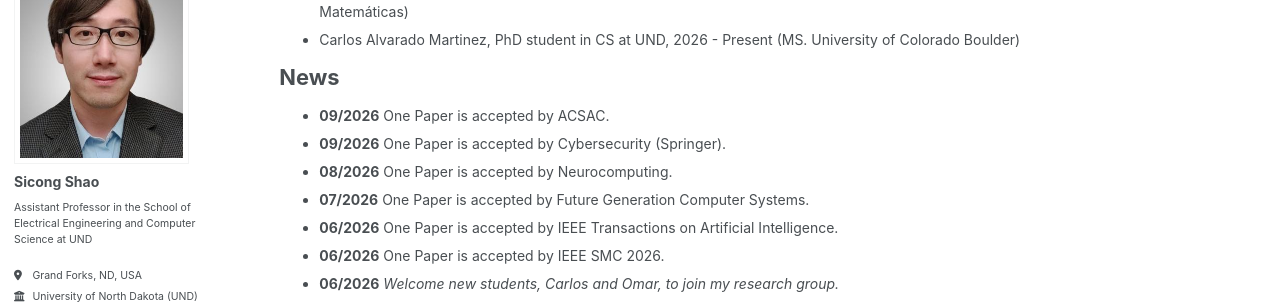
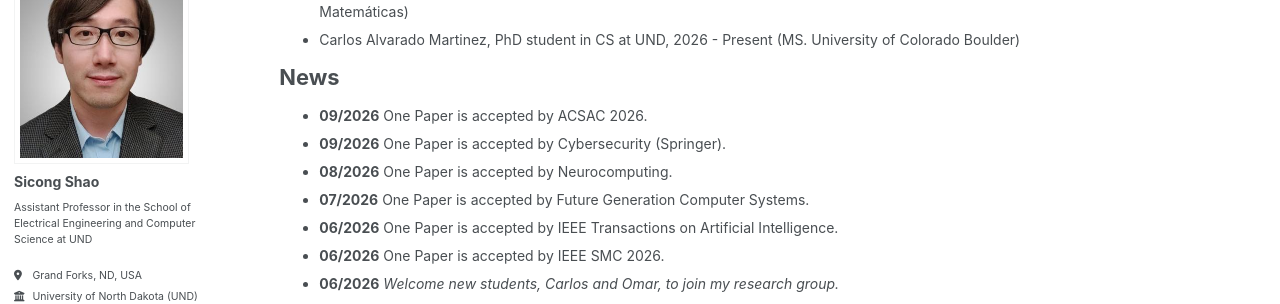
Before and after one commit to sicongshao/sicongshao.github.io, a Jekyll site: the page built from _pages/about.md, in a window 1280 px wide and 900 px high, scrolled down 627 px. Shown: the part 153-457 px from the top of the window. Built offline with Jekyll 4.4.1, drawn with Linux system fonts in a browser that asks for light colours; some web fonts are replaced.

Commit message:
first commit

```diff
--- a/_pages/about.md
+++ b/_pages/about.md
@@ -35,7 +35,7 @@
 
 News
 ======
-* **09/2026** One Paper is accepted by ACSAC.
+* **09/2026** One Paper is accepted by ACSAC 2026.
 * **09/2026** One Paper is accepted by Cybersecurity (Springer).
 * **08/2026** One Paper is accepted by Neurocomputing.
 * **07/2026** One Paper is accepted by Future Generation Computer Systems.
```
